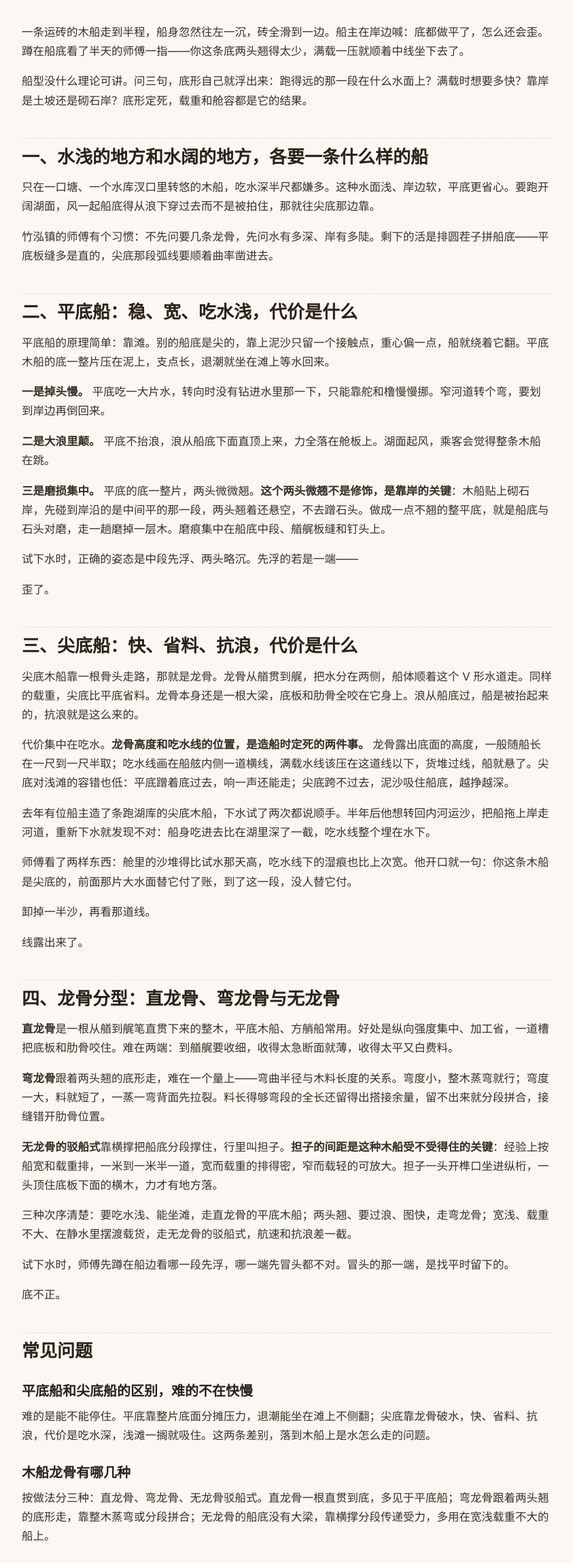
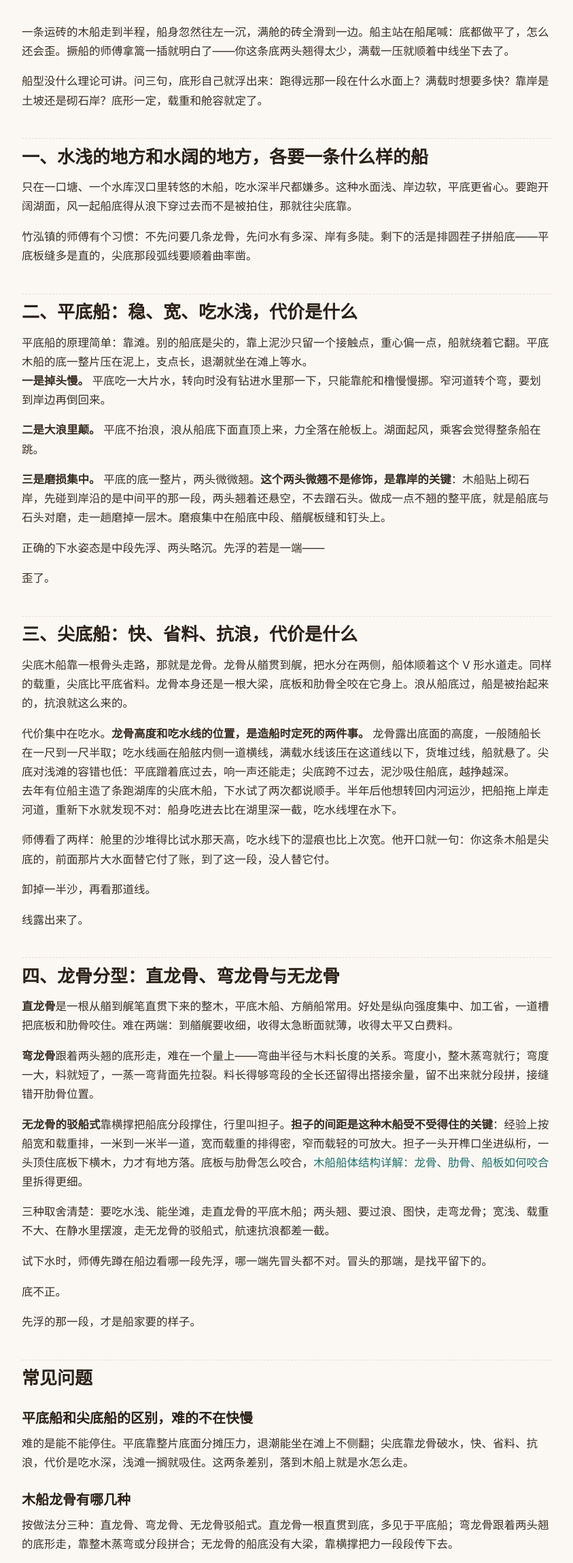
Before and after one commit to mfujun2025/muchuan, a plain HTML site: page articles/pingdi-jianduan-longgu.html in a window 1280 px wide. Shown: the part 434-2733 px from the top of the page at 68% size, without its empty margins (218-1061 px from the left). Drawn offline with Linux system fonts and the light colour scheme.

Commit message:
fix(content): 按评审意见修正三篇新稿的事实与结构问题
- A19：修正"八九毫米"算术错误（25-30mm 的三分之一应为 10mm 上下）；
  "一天两三个循环"改为"一两个来回"；第二章标题补入"防虫"并在正文
  补虫眼识别细节；新增第二处短句收尾；内链改指选材文章，避免与A21 重复。
- A20：修正开场物理矛盾（船行半程时师傅不可能蹲在船底、船主不可能在岸边喊），
  改为撅船师傅拿篙试水；"又费料"改"白费料"；"三种次序"改"三种取舍"；
  去掉重复的"试下水"表述；补入船体结构内链与结尾短句。
- A21：修正"清除分三步"但正文只有两条的步骤缺失，补回"上"这一步；
  改写小故事，避开与A19 撞用同一"敲船底听声"叙事装置；
  第四章标题补入"养护开支"。

复核：字数 1774/1795/1743，木船 17/17/16 次，密度 0.96%/0.95%/0.92%，
H2 各 6 个，全站无重复 H2，无 .md 残留，违禁词 0 命中。

```diff
--- a/articles/pingdi-jianduan-longgu.html
+++ b/articles/pingdi-jianduan-longgu.html
@@ -52,45 +52,47 @@
           <div class="meta">木船.cn 知识库 · 第 20/21 篇 · 阅读约 4 分钟</div>
         </div>
         <div class="article-body">
-<p>一条运砖的木船走到半程，船身忽然往左一沉，砖全滑到一边。船主在岸边喊：底都做平了，怎么还会歪。蹲在船底看了半天的师傅一指——你这条底两头翘得太少，满载一压就顺着中线坐下去了。</p>
-<p>船型没什么理论可讲。问三句，底形自己就浮出来：跑得远的那一段在什么水面上？满载时想要多快？靠岸是土坡还是砌石岸？底形定死，载重和舱容都是它的结果。</p>
+<p>一条运砖的木船走到半程，船身忽然往左一沉，满舱的砖全滑到一边。船主站在船尾喊：底都做平了，怎么还会歪。撅船的师傅拿篙一插就明白了——你这条底两头翘得太少，满载一压就顺着中线坐下去了。</p>
+<p>船型没什么理论可讲。问三句，底形自己就浮出来：跑得远那一段在什么水面上？满载时想要多快？靠岸是土坡还是砌石岸？底形一定，载重和舱容就定了。</p>
 <h2>一、水浅的地方和水阔的地方，各要一条什么样的船</h2>
-<p>只在一口塘、一个水库汊口里转悠的木船，吃水深半尺都嫌多。这种水面浅、岸边软，平底更省心。要跑开阔湖面，风一起船底得从浪下穿过去而不是被拍住，那就往尖底那边靠。</p>
-<p>竹泓镇的师傅有个习惯：不先问要几条龙骨，先问水有多深、岸有多陡。剩下的活是排圆茬子拼船底——平底板缝多是直的，尖底那段弧线要顺着曲率凿进去。</p>
+<p>只在一口塘、一个水库汊口里转悠的木船，吃水深半尺都嫌多。这种水面浅、岸边软，平底更省心。要跑开阔湖面，风一起船底得从浪下穿过去而不是被拍住，那就往尖底靠。</p>
+<p>竹泓镇的师傅有个习惯：不先问要几条龙骨，先问水有多深、岸有多陡。剩下的活是排圆茬子拼船底——平底板缝多是直的，尖底那段弧线要顺着曲率凿。</p>
 <h2>二、平底船：稳、宽、吃水浅，代价是什么</h2>
-<p>平底船的原理简单：靠滩。别的船底是尖的，靠上泥沙只留一个接触点，重心偏一点，船就绕着它翻。平底木船的底一整片压在泥上，支点长，退潮就坐在滩上等水回来。</p>
-<p><strong>一是掉头慢。</strong> 平底吃一大片水，转向时没有钻进水里那一下，只能靠舵和橹慢慢挪。窄河道转个弯，要划到岸边再倒回来。</p>
-<p><strong>二是大浪里颠。</strong> 平底不抬浪，浪从船底下面直顶上来，力全落在舱板上。湖面起风，乘客会觉得整条木船在跳。</p>
+<p>平底船的原理简单：靠滩。别的船底是尖的，靠上泥沙只留一个接触点，重心偏一点，船就绕着它翻。平底木船的底一整片压在泥上，支点长，退潮就坐在滩上等水。<br />
+<strong>一是掉头慢。</strong> 平底吃一大片水，转向时没有钻进水里那一下，只能靠舵和橹慢慢挪。窄河道转个弯，要划到岸边再倒回来。</p>
+<p><strong>二是大浪里颠。</strong> 平底不抬浪，浪从船底下面直顶上来，力全落在舱板上。湖面起风，乘客会觉得整条船在跳。</p>
 <p><strong>三是磨损集中。</strong> 平底的底一整片，两头微微翘。<strong>这个两头微翘不是修饰，是靠岸的关键</strong>：木船贴上砌石岸，先碰到岸沿的是中间平的那一段，两头翘着还悬空，不去蹭石头。做成一点不翘的整平底，就是船底与石头对磨，走一趟磨掉一层木。磨痕集中在船底中段、艏艉板缝和钉头上。</p>
-<p>试下水时，正确的姿态是中段先浮、两头略沉。先浮的若是一端——</p>
+<p>正确的下水姿态是中段先浮、两头略沉。先浮的若是一端——</p>
 <p>歪了。</p>
 <h2>三、尖底船：快、省料、抗浪，代价是什么</h2>
-<p>尖底木船靠一根骨头走路，那就是龙骨。龙骨从艏贯到艉，把水分在两侧，船体顺着这个 V 形水道走。同样的载重，尖底比平底省料。龙骨本身还是一根大梁，底板和肋骨全咬在它身上。浪从船底过，船是被抬起来的，抗浪就是这么来的。</p>
-<p>代价集中在吃水。<strong>龙骨高度和吃水线的位置，是造船时定死的两件事。</strong> 龙骨露出底面的高度，一般随船长在一尺到一尺半取；吃水线画在船舷内侧一道横线，满载水线该压在这道线以下，货堆过线，船就悬了。尖底对浅滩的容错也低：平底蹭着底过去，响一声还能走；尖底跨不过去，泥沙吸住船底，越挣越深。</p>
-<p>去年有位船主造了条跑湖库的尖底木船，下水试了两次都说顺手。半年后他想转回内河运沙，把船拖上岸走河道，重新下水就发现不对：船身吃进去比在湖里深了一截，吃水线整个埋在水下。</p>
-<p>师傅看了两样东西：舱里的沙堆得比试水那天高，吃水线下的湿痕也比上次宽。他开口就一句：你这条木船是尖底的，前面那片大水面替它付了账，到了这一段，没人替它付。</p>
+<p>尖底木船靠一根骨头走路，那就是龙骨。龙骨从艏贯到艉，把水分在两侧，船体顺着这个 V 形水道走。同样的载重，尖底比平底省料。龙骨本身还是一根大梁，底板和肋骨全咬在它身上。浪从船底过，船是被抬起来的，抗浪就这么来的。</p>
+<p>代价集中在吃水。<strong>龙骨高度和吃水线的位置，是造船时定死的两件事。</strong> 龙骨露出底面的高度，一般随船长在一尺到一尺半取；吃水线画在船舷内侧一道横线，满载水线该压在这道线以下，货堆过线，船就悬了。尖底对浅滩的容错也低：平底蹭着底过去，响一声还能走；尖底跨不过去，泥沙吸住船底，越挣越深。<br />
+去年有位船主造了条跑湖库的尖底木船，下水试了两次都说顺手。半年后他想转回内河运沙，把船拖上岸走河道，重新下水就发现不对：船身吃进去比在湖里深一截，吃水线埋在水下。</p>
+<p>师傅看了两样：舱里的沙堆得比试水那天高，吃水线下的湿痕也比上次宽。他开口就一句：你这条木船是尖底的，前面那片大水面替它付了账，到了这一段，没人替它付。</p>
 <p>卸掉一半沙，再看那道线。</p>
 <p>线露出来了。</p>
 <h2>四、龙骨分型：直龙骨、弯龙骨与无龙骨</h2>
 <p><strong>直龙骨</strong>是一根从艏到艉笔直贯下来的整木，平底木船、方艄船常用。好处是纵向强度集中、加工省，一道槽把底板和肋骨咬住。难在两端：到艏艉要收细，收得太急断面就薄，收得太平又白费料。</p>
-<p><strong>弯龙骨</strong>跟着两头翘的底形走，难在一个量上——弯曲半径与木料长度的关系。弯度小，整木蒸弯就行；弯度一大，料就短了，一蒸一弯背面先拉裂。料长得够弯段的全长还留得出搭接余量，留不出来就分段拼合，接缝错开肋骨位置。</p>
-<p><strong>无龙骨的驳船式</strong>靠横撑把船底分段撑住，行里叫担子。<strong>担子的间距是这种木船受不受得住的关键</strong>：经验上按船宽和载重排，一米到一米半一道，宽而载重的排得密，窄而载轻的可放大。担子一头开榫口坐进纵桁，一头顶住底板下面的横木，力才有地方落。</p>
-<p>三种次序清楚：要吃水浅、能坐滩，走直龙骨的平底木船；两头翘、要过浪、图快，走弯龙骨；宽浅、载重不大、在静水里摆渡载货，走无龙骨的驳船式，航速和抗浪差一截。</p>
-<p>试下水时，师傅先蹲在船边看哪一段先浮，哪一端先冒头都不对。冒头的那一端，是找平时留下的。</p>
+<p><strong>弯龙骨</strong>跟着两头翘的底形走，难在一个量上——弯曲半径与木料长度的关系。弯度小，整木蒸弯就行；弯度一大，料就短了，一蒸一弯背面先拉裂。料长得够弯段的全长还留得出搭接余量，留不出来就分段拼，接缝错开肋骨位置。</p>
+<p><strong>无龙骨的驳船式</strong>靠横撑把船底分段撑住，行里叫担子。<strong>担子的间距是这种木船受不受得住的关键</strong>：经验上按船宽和载重排，一米到一米半一道，宽而载重的排得密，窄而载轻的可放大。担子一头开榫口坐进纵桁，一头顶住底板下横木，力才有地方落。底板与肋骨怎么咬合，<a href="../articles/mutuan-jiegou-jiexi.html">木船船体结构详解：龙骨、肋骨、船板如何咬合</a>里拆得更细。</p>
+<p>三种取舍清楚：要吃水浅、能坐滩，走直龙骨的平底木船；两头翘、要过浪、图快，走弯龙骨；宽浅、载重不大、在静水里摆渡，走无龙骨的驳船式，航速抗浪都差一截。</p>
+<p>试下水时，师傅先蹲在船边看哪一段先浮，哪一端先冒头都不对。冒头的那端，是找平留下的。</p>
 <p>底不正。</p>
+<p>先浮的那一段，才是船家要的样子。</p>
 <h2>常见问题</h2>
 <h3>平底船和尖底船的区别，难的不在快慢</h3>
-<p>难的是能不能停住。平底靠整片底面分摊压力，退潮能坐在滩上不侧翻；尖底靠龙骨破水，快、省料、抗浪，代价是吃水深，浅滩一搁就吸住。这两条差别，落到木船上是水怎么走的问题。</p>
+<p>难的是能不能停住。平底靠整片底面分摊压力，退潮能坐在滩上不侧翻；尖底靠龙骨破水，快、省料、抗浪，代价是吃水深，浅滩一搁就吸住。这两条差别，落到木船上就是水怎么走。</p>
 <h3>木船龙骨有哪几种</h3>
-<p>按做法分三种：直龙骨、弯龙骨、无龙骨驳船式。直龙骨一根直贯到底，多见于平底船；弯龙骨跟着两头翘的底形走，靠整木蒸弯或分段拼合；无龙骨的船底没有大梁，靠横撑分段传递受力，多用在宽浅载重不大的船上。</p>
+<p>按做法分三种：直龙骨、弯龙骨、无龙骨驳船式。直龙骨一根直贯到底，多见于平底船；弯龙骨跟着两头翘的底形走，靠整木蒸弯或分段拼合；无龙骨的船底没有大梁，靠横撑把力一段段传下去。</p>
 <h3>驳船没有龙骨，船底怎么撑住</h3>
-<p>靠横撑，也就是担子。担子一头开榫口坐进纵桁，一头顶住底板下的横木，把整片船底按段撑住。间距按船宽和载重排，一米到一米半一道；间距一旦放大，船底受压就会鼓，纵向强度也追不上有龙骨的木船。</p>
+<p>靠横撑，也就是担子。担子一头开榫口坐进纵桁，一头顶住底板下的横木，把整片船底按段撑住。间距按船宽和载重排，一米到一米半一道；间距一旦放大，船底受压就会鼓，纵向强度也追不上带龙骨那条船。</p>
 <h2>相关阅读</h2>
 <ul>
 <li><a href="../articles/gudimingchuan-xingzhi.html">中国古代四大名船：沙船、绿眉毛、广船与福船的形制由来｜木船</a></li>
 <li><a href="../articles/sunmao-chuanding-jihe.html">木船散不散架看接合：斜孔打钉与径料榫头这两处</a></li>
-<li><a href="../contact.html">联系我们</a></li>
+<li>手上有水情和载重要问，拿不准该走平底还是尖底，来<a href="../contact.html">联系我们</a>说一声</li>
 </ul>
+<p>底形定死的那天，这条木船的载重和舱容其实就定了。</p>
         </div>
         <div class="article-nav">
           <a class="btn btn-ghost" href="../knowledge.html">← 返回知识库</a>
```
Also changed, not shown: articles/changjian-binghai-panduan.html (+13 -13 lines), articles/mucai-fangfu-fangchong.html (+7 -6 lines).
